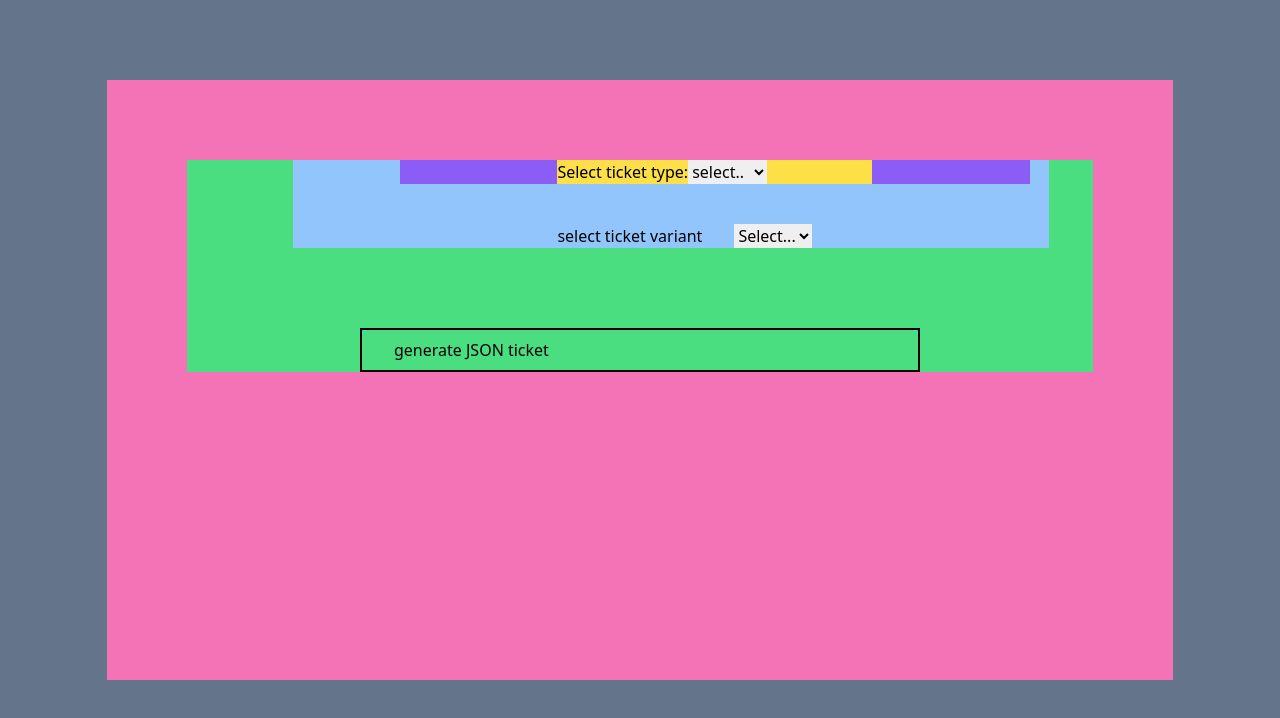
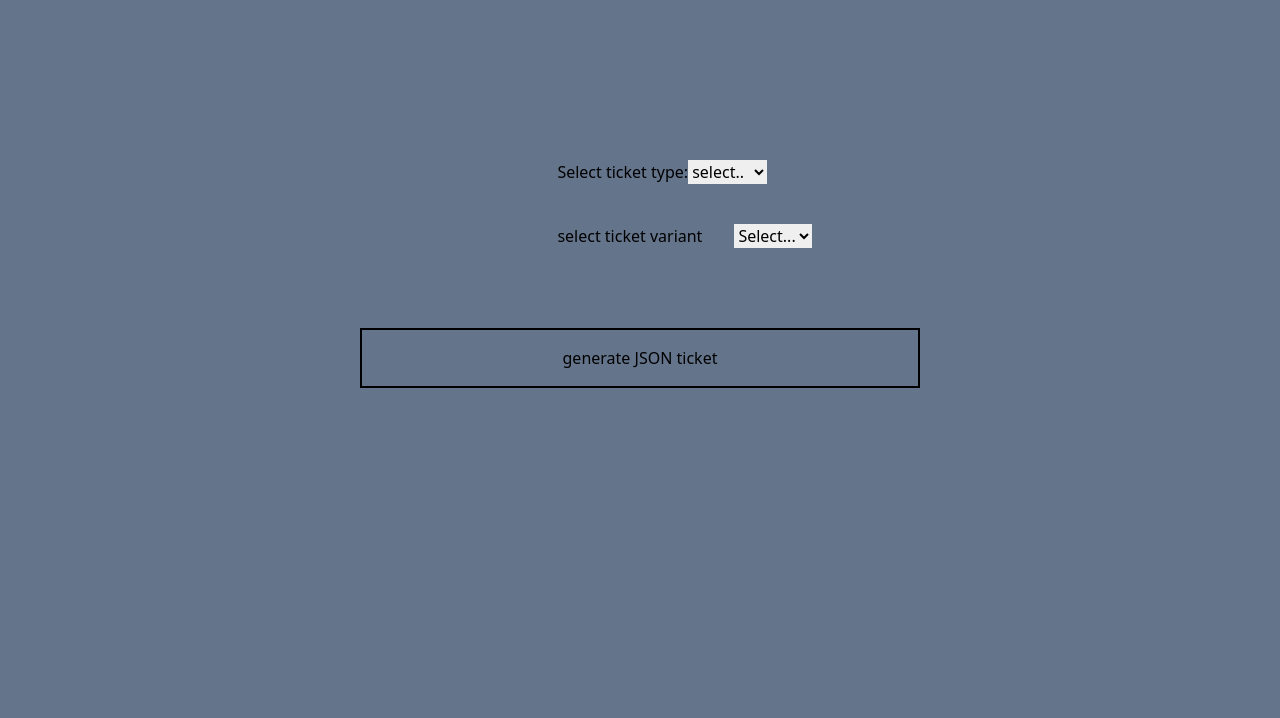
Before and after one commit to Anloms/Urban_Things, a React (Vite) app in the folder mini-app/: page / in a window 1280 px wide. Shown: the top 718 px of the page. Built offline with nearby package versions, Linux system fonts and the light colour scheme.

Commit message:
JSON generated upon pressing button

```diff
--- a/mini-app/src/components/Form.tsx
+++ b/mini-app/src/components/Form.tsx
@@ -1,10 +1,12 @@
-import { useState } from 'react';
+import { FormEventHandler, useState } from 'react';
 import Variant from './Variant';
 import { Day, Week, Month, UtilsType } from '../utils/utils.ts';
+import JSONfile from './JSONfile.tsx';
 
 export default function Form() {
-  const [variant, setVariant] = useState("");
+  const [variant, setVariant] = useState<string>("");
   const [ticketDetails, setTicketDetails] = useState<UtilsType | null>(null);
+  const [clickBtn, setClickBtn] = useState<string>('');
 
   function handleVariantChange(e: React.ChangeEvent<HTMLSelectElement>) {
     const value: string = e.target.value;
@@ -21,20 +23,34 @@ export default function Form() {
         details = Month;
         break;
       default:
+        setClickBtn("")
         break;
     }
     setTicketDetails(details)
   }
   console.log(Day)
+  function handleSubmit(e: React.ChangeEvent<FormEventHandler>) {
+    e.preventDefault();
+    setClickBtn("generate");
+  }
+
+  const ticketData = {
+    activationType: "OnPurchase",
+    name: "Adult Tickets",
+    status: "Published",
+    description: "Allows an adult to travel in zones 1+2 of city ABC.",
+    priceRange: "£4.00 - £75.00",
+    variants: ticketDetails ? [ticketDetails] : []
+  }
   return (
     <>
       <form
-
-        className="centeredCalc flex flex-col justify-between w-5/6 h-5/6 p-[5rem] bg-pink-400">
-        <div className="bg-green-400 flex flex-col justify-center w-full">
-          <div className="centeredCalc bg-blue-300 flex flex-col justify-center w-5/6">
-            <div className="centeredCalc bg-violet-500 flex flex-row justify-center w-5/6 mb-10">
-              <div className="bg-yellow-300 flex justify-start w-3/6">
+        onSubmit={handleSubmit}
+        className={clickBtn === "generate" ? "centeredCalc flex flex-row justify-between w-5/6 h-5/6 p-[1rem]" : "centeredCalc flex flex-col justify-between w-5/6 h-5/6 p-[5rem]"}>
+        <div className="flex flex-col justify-center w-full">
+          <div className="centeredCalc flex flex-col justify-center w-5/6">
+            <div className="centeredCalc flex flex-row justify-center w-5/6 mb-10">
+              <div className="flex justify-start w-3/6">
                 <label>
                   Select ticket type:
                 </label>
@@ -65,11 +81,16 @@ export default function Form() {
           </div>
           <div className="w-[35rem] mt-[5rem]"
             style={{ marginLeft: "calc((100% - 35rem) / 2)" }}>
-            <div className="p-2 border-solid border-black border-2 w-full text-center flex flex-row justify-between px-[2rem]">
+            <div className="border-solid border-black border-2 w-full text-center px-[2rem] py-[1rem]">
               <button type="submit">generate JSON ticket</button>
             </div>
           </div>
         </div>
+        {clickBtn === "generate" && (
+          <div className="w-[40rem] ">
+            <JSONfile details={ticketData} />
+          </div>
+        )}
       </form>
     </>
   )
--- /dev/null
+++ b/mini-app/src/components/JSONfile.tsx
@@ -0,0 +1,7 @@
+export default function JSONfile({ details }) {
+  return (
+    <div className="w-full h-full p-4 border border-black">
+      <pre>{JSON.stringify(details, null, 2)}</pre>
+    </div>
+  );
+}
```
